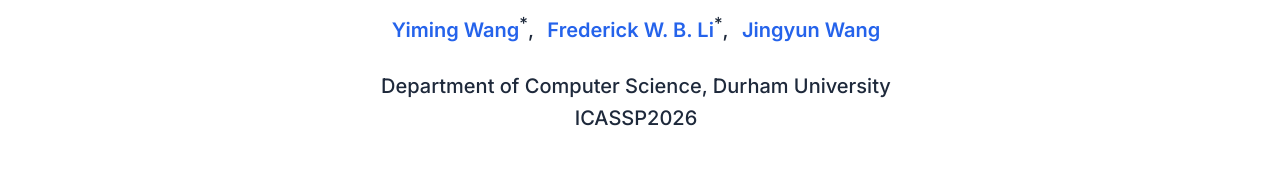
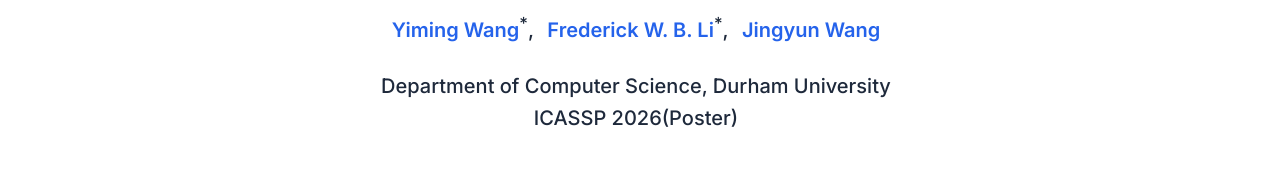
Before and after one commit to michaelwang66/project, a plain HTML site: page index.html in a window 1280 px wide. Shown: the part 297-473 px from the top of the page. Drawn offline with nearby package versions, Linux system fonts and the light colour scheme; some icons are missing.

Commit message:
Update conference info in index.html

```diff
--- a/index.html
+++ b/index.html
@@ -255,7 +255,7 @@
 
                   <div class="is-size-5 publication-authors">
                     <!-- TODO: Replace with your institution and conference/journal info -->
-                    <span class="author-block">Department of Computer Science, Durham University<br>ICASSP2026</span>
+                    <span class="author-block">Department of Computer Science, Durham University<br>ICASSP 2026(Poster)</span>
                   </div>
 
                   <div class="column has-text-centered">
```
